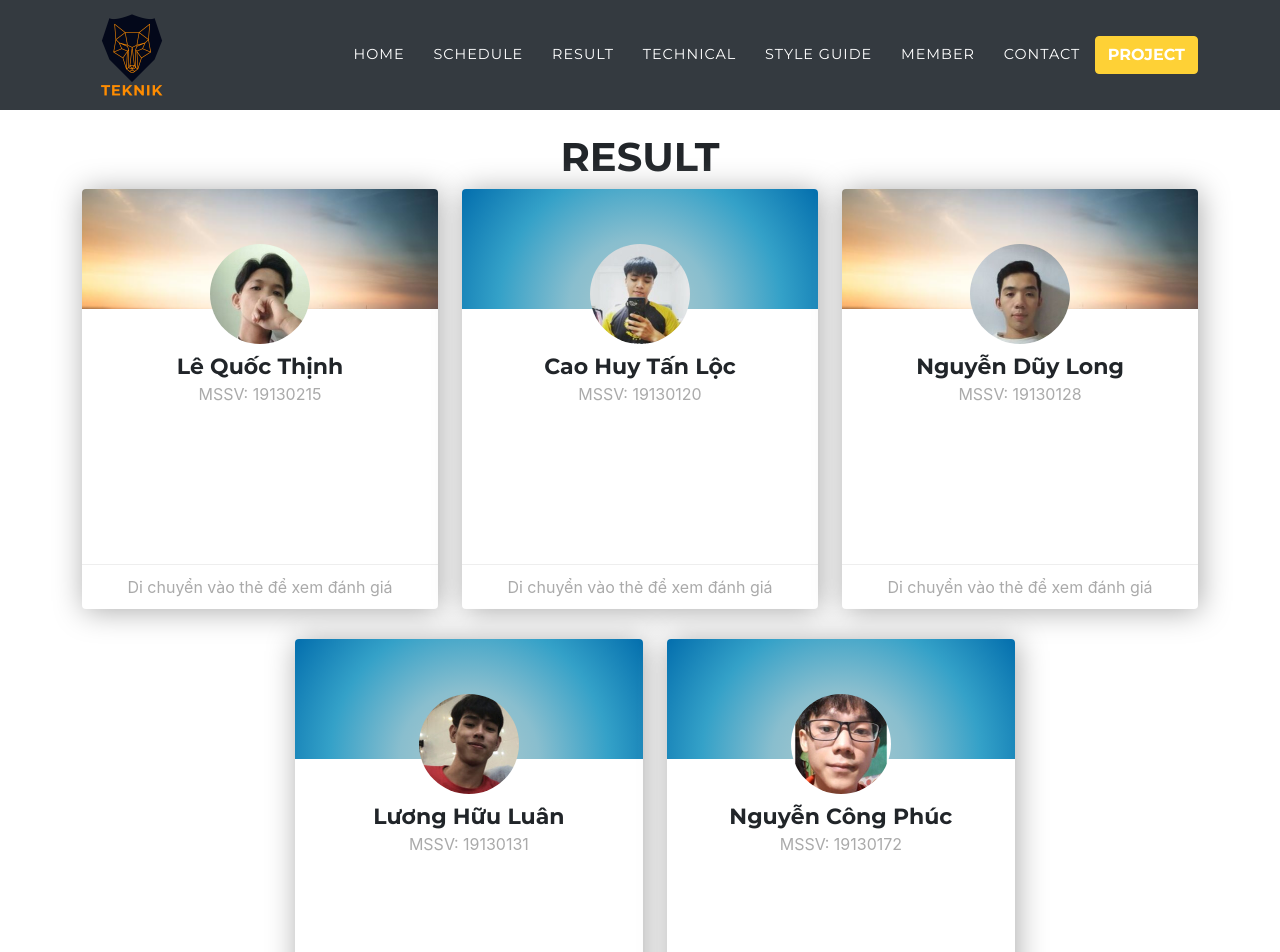
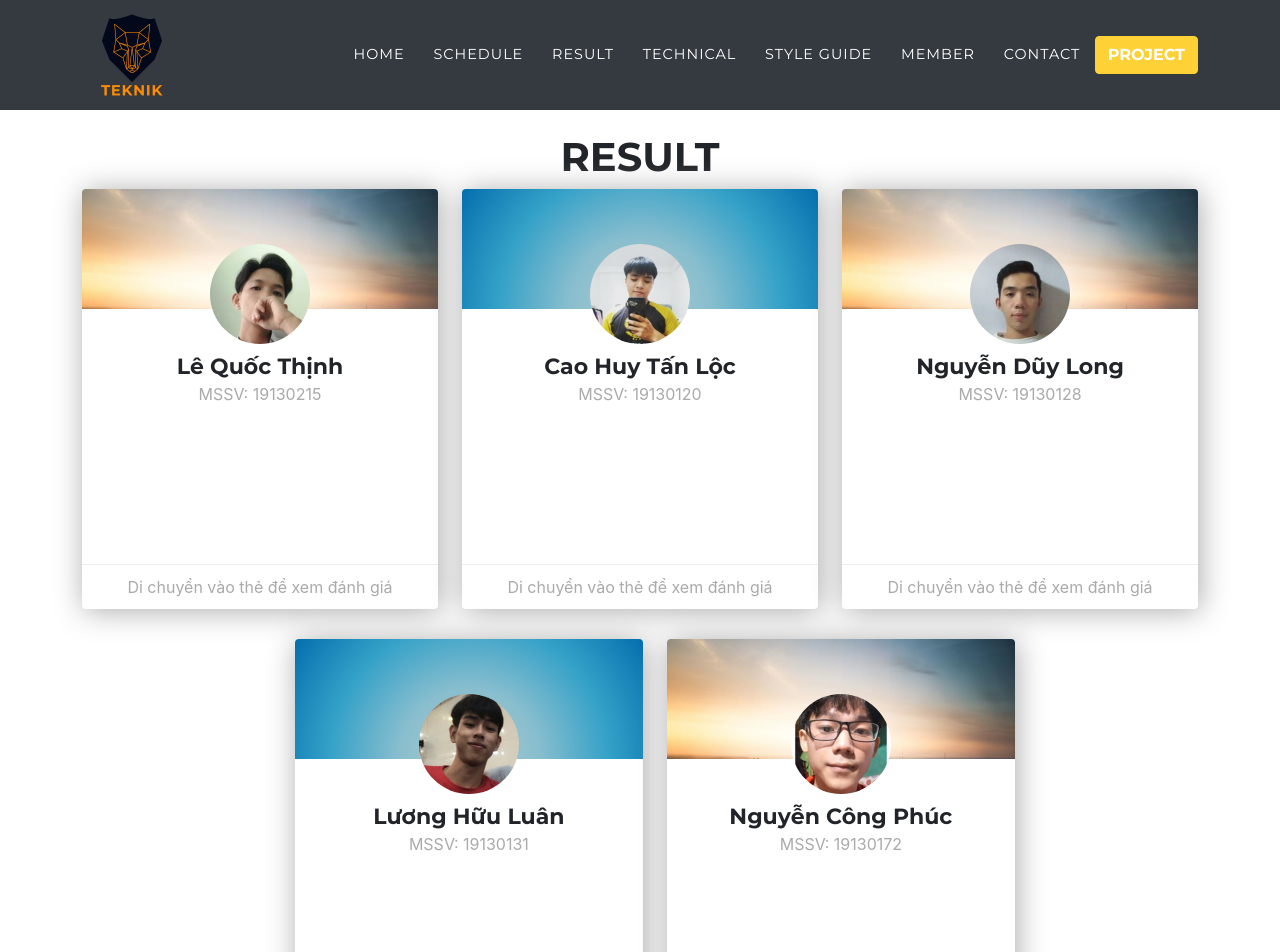
Before and after one commit to ErwinCao01/HCI-2021-Group-4-Project, a React (Create React App) app in the folder webapp/: page /result in a window 1280 px wide. Shown: the top 952 px of the page. Built offline with nearby package versions, Linux system fonts and the light colour scheme; some icons are missing.

Commit message:
chỉnh result

```diff
--- a/webapp/src/components/Result.js
+++ b/webapp/src/components/Result.js
@@ -33,9 +33,8 @@ class Result extends Component {
                                             </div>
                                             <div className="footer-imagia">
                                                 <span>
-                                                    <i className="fa fa-plus" /> Di chuyển vào thẻ để xem
-                          đánh giá
-                        </span>
+                                                    <i className="fa fa-plus" /> Di chuyển vào thẻ để xem đánh giá
+                                                </span>
                                             </div>
                                         </div>
                                         <div className="back-imagia">
@@ -60,9 +59,7 @@ class Result extends Component {
                                                 </div>
                                             </div>
                                             <div className="footer-imagia">
-                                                <a class="btn btn-primary" role="button">
-                                                    Đánh giá cá nhân
-                        </a>
+                                                <a class="btn btn-primary" role="button" href="https://19130215hci2021.tk/#4" target="_blank">Đánh giá cá nhân</a>
                                             </div>
                                         </div>
                                     </div>
@@ -112,9 +109,7 @@ class Result extends Component {
                                                 </div>
                                             </div>
                                             <div className="footer-imagia">
-                                                <a class="btn btn-primary" role="button">
-                                                    Đánh giá cá nhân
-                        </a>
+                                                <a class="btn btn-primary" role="button">Đánh giá cá nhân</a>
                                             </div>
                                         </div>
                                     </div>
@@ -143,9 +138,8 @@ class Result extends Component {
                                             </div>
                                             <div className="footer-imagia">
                                                 <span>
-                                                    <i className="fa fa-plus" /> Di chuyển vào thẻ để xem
-                          đánh giá
-                        </span>
+                                                    <i className="fa fa-plus" /> Di chuyển vào thẻ để xem đánh giá
+                                                </span>
                                             </div>
                                         </div>
                                         <div className="back-imagia">
@@ -169,9 +163,7 @@ class Result extends Component {
                                                 </div>
                                             </div>
                                             <div className="footer-imagia">
-                                                <a class="btn btn-primary" role="button">
-                                                    Đánh giá cá nhân
-                        </a>
+                                                <a class="btn btn-primary" role="button">Đánh giá cá nhân</a>
                                             </div>
                                         </div>
                                     </div>
@@ -197,9 +189,8 @@ class Result extends Component {
                                             </div>
                                             <div className="footer-imagia">
                                                 <span>
-                                                    <i className="fa fa-plus" /> Di chuyển vào thẻ để xem
-                          đánh giá
-                        </span>
+                                                    <i className="fa fa-plus" /> Di chuyển vào thẻ để xem đánh giá
+                                                </span>
                                             </div>
                                         </div>
                                         <div className="back-imagia">
@@ -223,14 +214,7 @@ class Result extends Component {
                                                 </div>
                                             </div>
                                             <div className="footer-imagia">
-                                                <a
-                                                    class="btn btn-primary"
-                                                    role="button"
-                                                    href="https://19130131.tk/"
-                                                    target="_blank"
-                                                >
-                                                    Đánh giá cá nhân
-                        </a>
+                                                <a class="btn btn-primary" role="button" href="https://19130131.tk/" target="_blank"> Đánh giá cá nhân </a>
                                             </div>
                                         </div>
                                     </div>
@@ -240,7 +224,12 @@ class Result extends Component {
                                 <div className="card-container-imagia">
                                     <div className="card-imagia">
                                         <div className="front-imagia">
-                                            <div className="cover-imagia cover-gradient" />
+                                            <div className="cover-imagia">
+                                                <img
+                                                    alt=""
+                                                    src="assets/img/result/img-front-result-1.jpg"
+                                                />
+                                            </div>
                                             <div className="user-imagia">
                                                 <img
                                                     className="img-circle"
@@ -264,14 +253,14 @@ class Result extends Component {
                                                 <div>
                                                     <h4>Trang web Project</h4>
                                                     <ul>
-                                                        <li></li>
-                                                        <li></li>
+                                                        <li>Làm trang Home</li>
+                                                        <li>Làm tìm kiếm, test web</li>
                                                     </ul>
                                                     <h4>Trang web Nhóm</h4>
                                                     <ul>
-                                                        <li></li>
-                                                        <li></li>
-                                                        <li></li>
+                                                        <li>Chuyển html qua react</li>
+                                                        <li>Chia component, chia router</li>
+                                                        <li>Làm trang Result, button Project</li>
                                                     </ul>
                                                     <h4>Đánh giá</h4>
                                                     <ul>
@@ -281,9 +270,7 @@ class Result extends Component {
                                                 </div>
                                             </div>
                                             <div className="footer-imagia">
-                                                <a class="btn btn-primary" role="button">
-                                                    Đánh giá cá nhân
-                        </a>
+                                                <a class="btn btn-primary" role="button" href="http://19130172.tk/" target="_blank"> Đánh giá cá nhân </a>
                                             </div>
                                         </div>
                                     </div>
```
